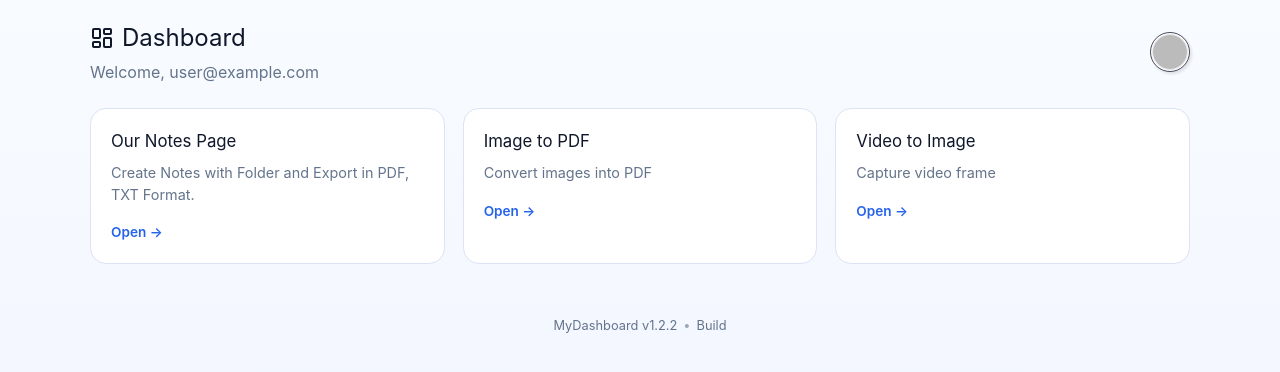
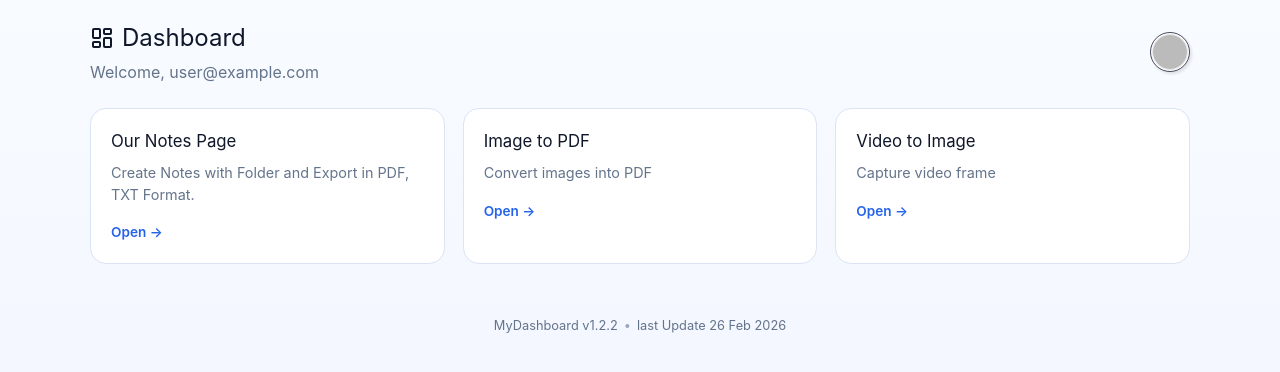
Before and after one commit to vikuuuuu/mydashboard, a Next.js app: page /dashboard in a window 1280 px wide. Shown: the top 372 px of the page. Built offline with nearby package versions, Linux system fonts and the light colour scheme; no server answers; sample sign-in values are in the browser's storage.

Commit message:
Update footer to reflect last update date

```diff
--- a/src/app/dashboard/page.js
+++ b/src/app/dashboard/page.js
@@ -5,7 +5,7 @@ import { useRouter } from "next/navigation";
 import styles from "./dashboard.module.css";
 import { getCurrentUser, signOutUser } from "@/lib/firebaseAuth";
 import { LayoutDashboardIcon } from "lucide-react";
-import { APP_VERSION, BUILD_DATE } from "@/lib/appVersion";
+import { APP_VERSION, UPDATE_DATE } from "@/lib/appVersion";
 
 const TOOLS = [
   { id: "Notes", title: "Our Notes Page", desc: "Create Notes with Folder and Export in PDF, TXT Format. " },
@@ -82,7 +82,7 @@ export default function DashboardPage() {
   </span>
   <span className={styles.dot}>•</span>
   <span>
-    Build {BUILD_DATE}
+    last Update {UPDATE_DATE}
   </span>
 </footer>
     </main>
```
